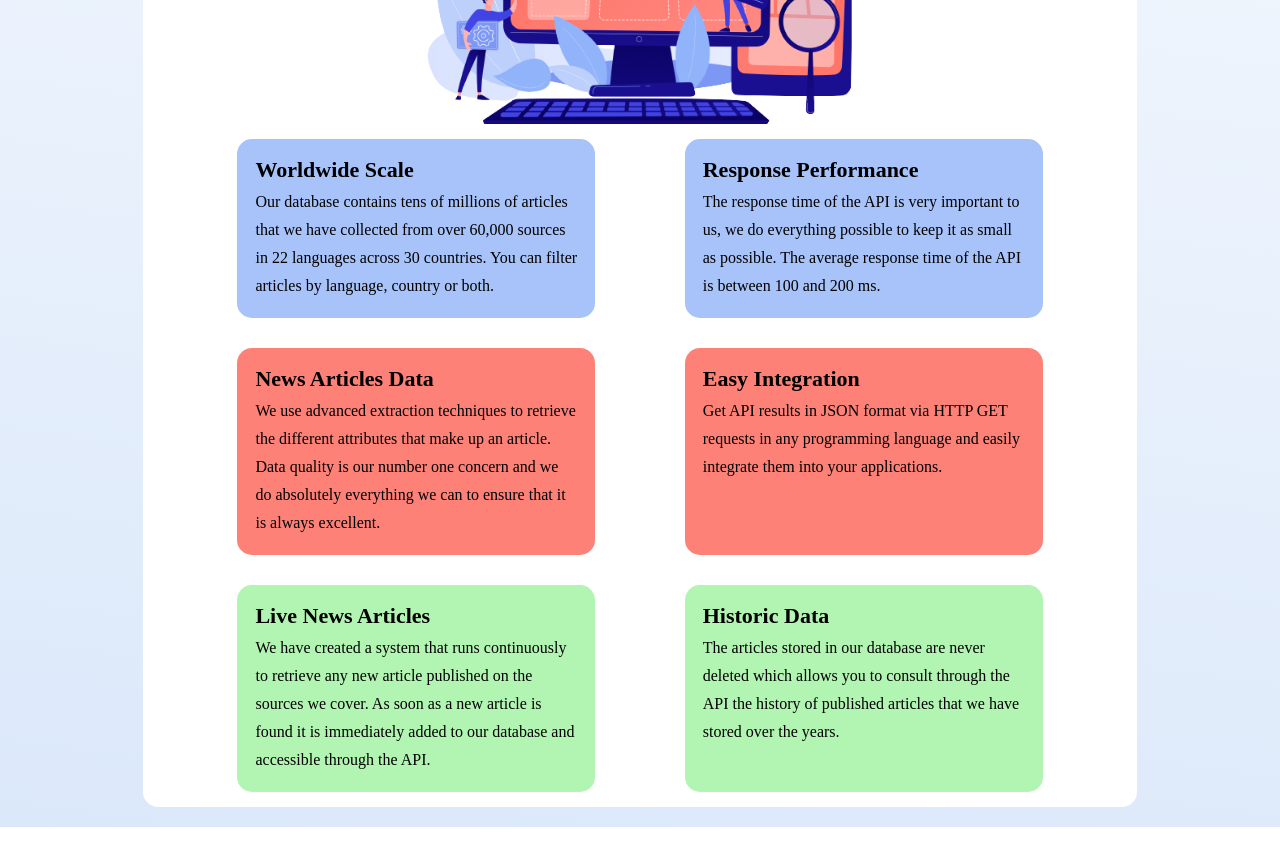
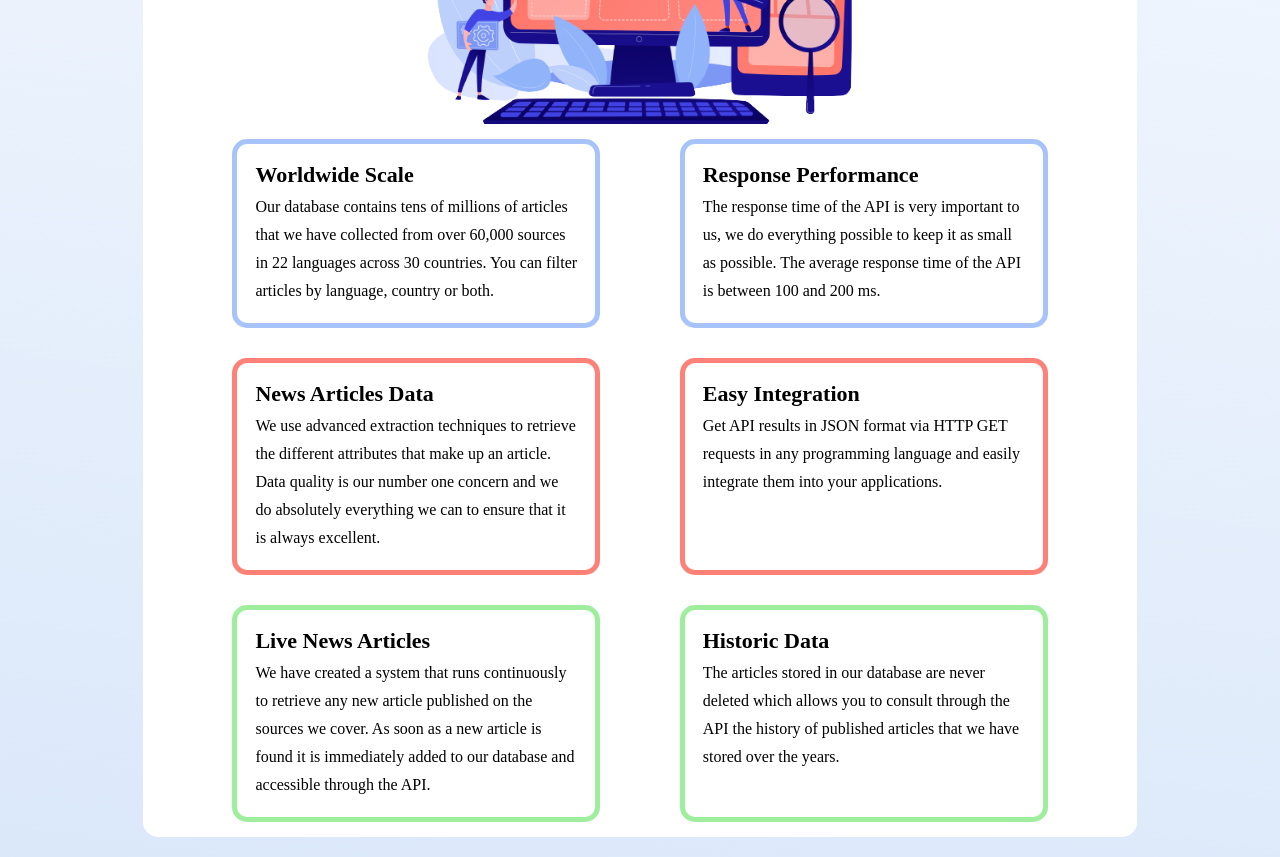
Before and after one commit to PercaysoRecruitment/pe3-soc_cohort_8-hkmarcoot, a React (Create React App) app in the folder newsapp/: page / in a window 1280 px wide. Shown: the part 920-1777 px from the top of the page. Before the commit the page ends 1747 px from the top, so only its background shows below. Built offline with nearby package versions, Linux system fonts and the light colour scheme; no server answers; a web font is replaced by a local one.

Commit message:
change feature bg color to border

```diff
--- a/newsapp/src/FeatureSection.js
+++ b/newsapp/src/FeatureSection.js
@@ -6,7 +6,7 @@ export default function FeatureSection() {
         <div className="feature-section-img"></div>
 
         <div className="feature-block-container">
-          <div className="feature-block feature-bg-blue">
+          <div className="feature-block feature-bdr-blue">
             <div className="feature-block-text">
               <h4>Worldwide Scale</h4>
               <p>
@@ -16,7 +16,7 @@ export default function FeatureSection() {
               </p>
             </div>
           </div>
-          <div className="feature-block feature-bg-blue">
+          <div className="feature-block feature-bdr-blue">
             <div className="feature-block-text">
               <h4>Response Performance</h4>
               <p>
@@ -26,7 +26,7 @@ export default function FeatureSection() {
               </p>
             </div>
           </div>
-          <div className="feature-block feature-bg-orange">
+          <div className="feature-block feature-bdr-orange">
             <div className="feature-block-text">
               <h4>News Articles Data</h4>
               <p>
@@ -37,7 +37,7 @@ export default function FeatureSection() {
               </p>
             </div>
           </div>
-          <div className="feature-block feature-bg-orange">
+          <div className="feature-block feature-bdr-orange">
             <div className="feature-block-text">
               <h4>Easy Integration</h4>
               <p>
@@ -47,7 +47,7 @@ export default function FeatureSection() {
               </p>
             </div>
           </div>
-          <div className="feature-block feature-bg-green">
+          <div className="feature-block feature-bdr-green">
             <div className="feature-block-text">
               <h4>Live News Articles</h4>
               <p>
@@ -58,7 +58,7 @@ export default function FeatureSection() {
               </p>
             </div>
           </div>
-          <div className="feature-block feature-bg-green">
+          <div className="feature-block feature-bdr-green">
             <div className="feature-block-text">
               <h4>Historic Data</h4>
               <p>
--- a/newsapp/src/styles.css
+++ b/newsapp/src/styles.css
@@ -421,16 +421,16 @@ input[type="submit"] {
   color: cornflowerblue;
 }
 
-.feature-bg-blue {
-  background-color: rgb(167, 195, 249);
+.feature-bdr-blue {
+  border: 5px solid rgb(167, 195, 249);
 }
 
-.feature-bg-orange {
-  background-color: #fd8177;
+.feature-bdr-orange {
+  border: 5px solid #fd8177;
 }
 
-.feature-bg-green {
-  background-color: rgb(178, 245, 178);
+.feature-bdr-green {
+  border: 5px solid rgb(158, 238, 158);
 }
 /*------------Reusable Items End-----------------*/
 
```
